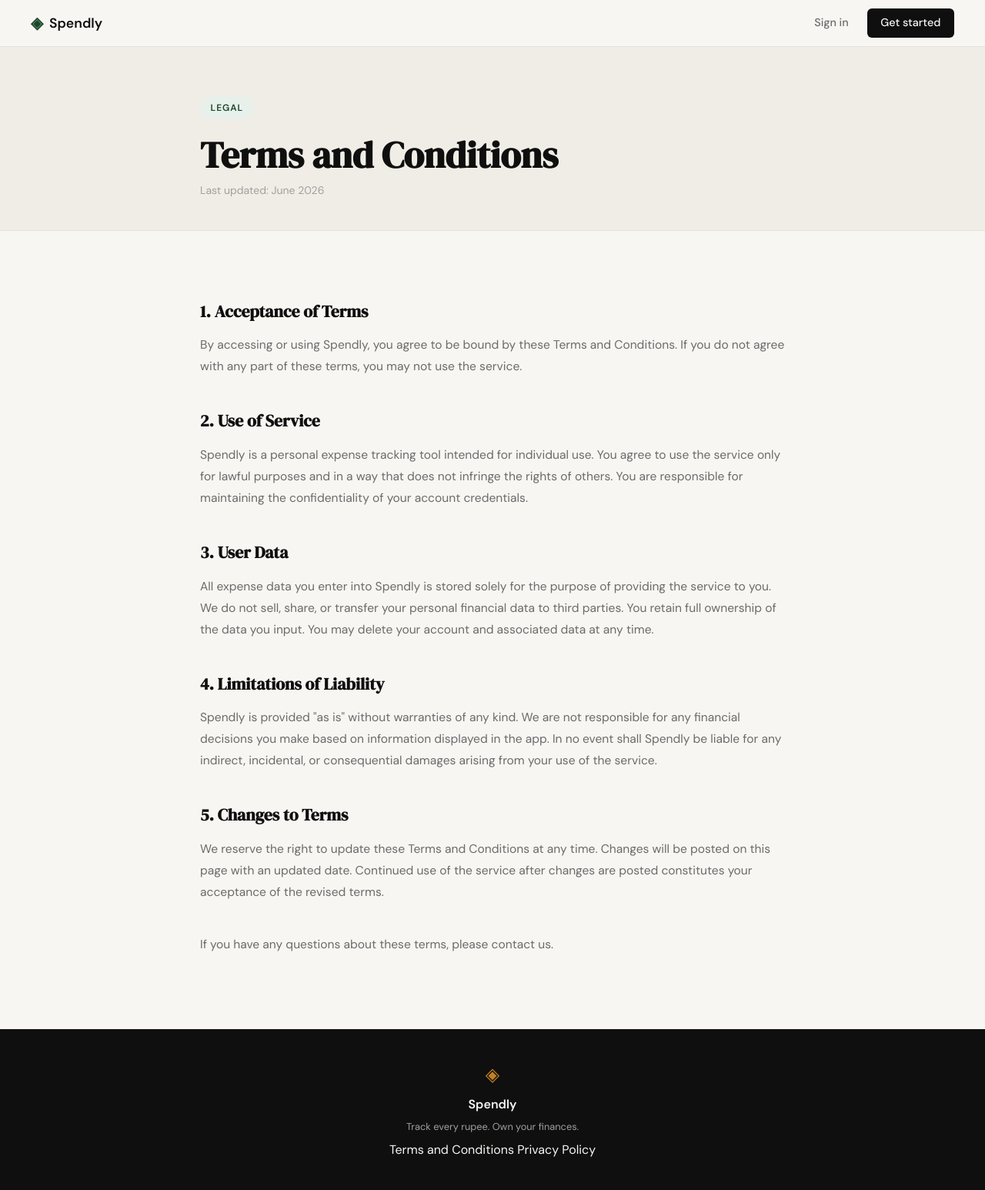
After one commit to JessicaKharbanda/spendly, a Flask app: page /terms in a window 1280 px wide. The commit adds this page. Shown: the whole page at 77% size. Run offline with Flask 3, Linux system fonts and the light colour scheme.

Commit message:
landing: add terms and conditions page and route

```diff
--- a/app.py
+++ b/app.py
@@ -26,6 +26,11 @@ def login():
 # Placeholder routes — students will implement these                  #
 # ------------------------------------------------------------------ #
 
+@app.route("/terms")
+def terms():
+    return render_template("terms.html")
+
+
 @app.route("/logout")
 def logout():
     return "Logout — coming in Step 3"
--- a/prompts.txt
+++ b/prompts.txt
@@ -12,9 +12,11 @@ git commit -m "landing: add terms and privacy links to footer"
 
 Create a "Terms and Conditions" page for Spendly.
 
-1. Add a new route in [app.py] (http://app.py/):
+1. Add a new route in [@app.py] (http://app.py/):
 GET /terms -> renders templates/terms.html
 2. Create templates/terms.html with generic terms and conditions content appropriate for a personal expense tracking app.
 Include sections like: Acceptance of Terms, Use of Service, User Data, Limitations of Liability, and Changes to Terms.
 Extend base.html if it exists, otherwise match the style of landing.html
-3. In templates/landing.html, update the "Terms and Conditions" footer link href from "#" to "/terms".
+3. In @templates/landing.html, update the "Terms and Conditions" footer link href from "#" to "/terms".
+
+git commit -m "landing: add terms and conditions page and route"
--- a/static/css/style.css
+++ b/static/css/style.css
@@ -508,6 +508,74 @@ a { color: inherit; text-decoration: none; }
 }
 
 /* ------------------------------------------------------------------ */
+/* Legal pages (Terms, Privacy)                                        */
+/* ------------------------------------------------------------------ */
+
+.legal-header {
+    padding: 4rem 2rem 2.5rem;
+    border-bottom: 1px solid var(--border);
+    background: var(--paper-warm);
+}
+
+.legal-header-inner {
+    max-width: 760px;
+    margin: 0 auto;
+}
+
+.legal-eyebrow {
+    display: inline-block;
+    background: var(--accent-light);
+    color: var(--accent);
+    font-size: 0.75rem;
+    font-weight: 600;
+    letter-spacing: 0.08em;
+    text-transform: uppercase;
+    padding: 0.35rem 0.85rem;
+    border-radius: 999px;
+    margin-bottom: 1.25rem;
+}
+
+.legal-title {
+    font-family: var(--font-display);
+    font-size: clamp(2rem, 4vw, 3rem);
+    color: var(--ink);
+    margin-bottom: 0.5rem;
+    line-height: 1.1;
+}
+
+.legal-meta {
+    font-size: 0.875rem;
+    color: var(--ink-faint);
+}
+
+.legal-body {
+    padding: 3rem 2rem 6rem;
+}
+
+.legal-body-inner {
+    max-width: 760px;
+    margin: 0 auto;
+}
+
+.legal-body-inner h2 {
+    font-family: var(--font-display);
+    font-size: 1.35rem;
+    color: var(--ink);
+    margin-top: 2.5rem;
+    margin-bottom: 0.75rem;
+}
+
+.legal-body-inner p {
+    font-size: 0.975rem;
+    color: var(--ink-muted);
+    line-height: 1.8;
+}
+
+.legal-body-inner p + p {
+    margin-top: 0.75rem;
+}
+
+/* ------------------------------------------------------------------ */
 /* Responsive                                                          */
 /* ------------------------------------------------------------------ */
 
--- a/templates/base.html
+++ b/templates/base.html
@@ -35,7 +35,7 @@
             <span class="footer-name">Spendly</span>
             <p class="footer-copy">Track every rupee. Own your finances.</p>
             <p class="footer-links">
-                <a href="#">Terms and Conditions</a>
+                <a href="/terms">Terms and Conditions</a>
                 <a href="#">Privacy Policy</a>
             </p>
         </div>
--- /dev/null
+++ b/templates/terms.html
@@ -0,0 +1,38 @@
+{% extends "base.html" %}
+
+{% block title %}Terms and Conditions — Spendly{% endblock %}
+
+{% block content %}
+
+<section class="legal-header">
+    <div class="legal-header-inner">
+        <span class="legal-eyebrow">Legal</span>
+        <h1 class="legal-title">Terms and Conditions</h1>
+        <p class="legal-meta">Last updated: June 2026</p>
+    </div>
+</section>
+
+<section class="legal-body">
+    <div class="legal-body-inner">
+
+        <h2>1. Acceptance of Terms</h2>
+        <p>By accessing or using Spendly, you agree to be bound by these Terms and Conditions. If you do not agree with any part of these terms, you may not use the service.</p>
+
+        <h2>2. Use of Service</h2>
+        <p>Spendly is a personal expense tracking tool intended for individual use. You agree to use the service only for lawful purposes and in a way that does not infringe the rights of others. You are responsible for maintaining the confidentiality of your account credentials.</p>
+
+        <h2>3. User Data</h2>
+        <p>All expense data you enter into Spendly is stored solely for the purpose of providing the service to you. We do not sell, share, or transfer your personal financial data to third parties. You retain full ownership of the data you input. You may delete your account and associated data at any time.</p>
+
+        <h2>4. Limitations of Liability</h2>
+        <p>Spendly is provided "as is" without warranties of any kind. We are not responsible for any financial decisions you make based on information displayed in the app. In no event shall Spendly be liable for any indirect, incidental, or consequential damages arising from your use of the service.</p>
+
+        <h2>5. Changes to Terms</h2>
+        <p>We reserve the right to update these Terms and Conditions at any time. Changes will be posted on this page with an updated date. Continued use of the service after changes are posted constitutes your acceptance of the revised terms.</p>
+
+        <p style="margin-top: 2.5rem;">If you have any questions about these terms, please contact us.</p>
+
+    </div>
+</section>
+
+{% endblock %}
```
